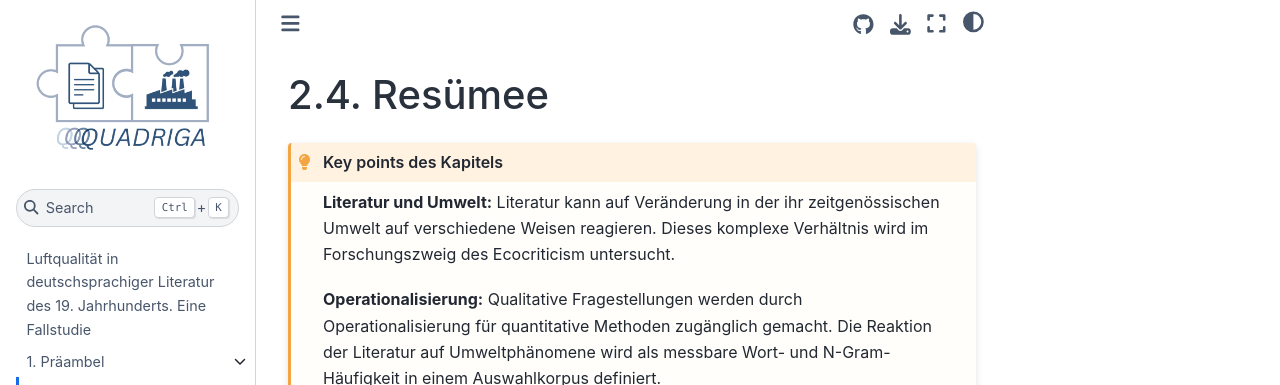
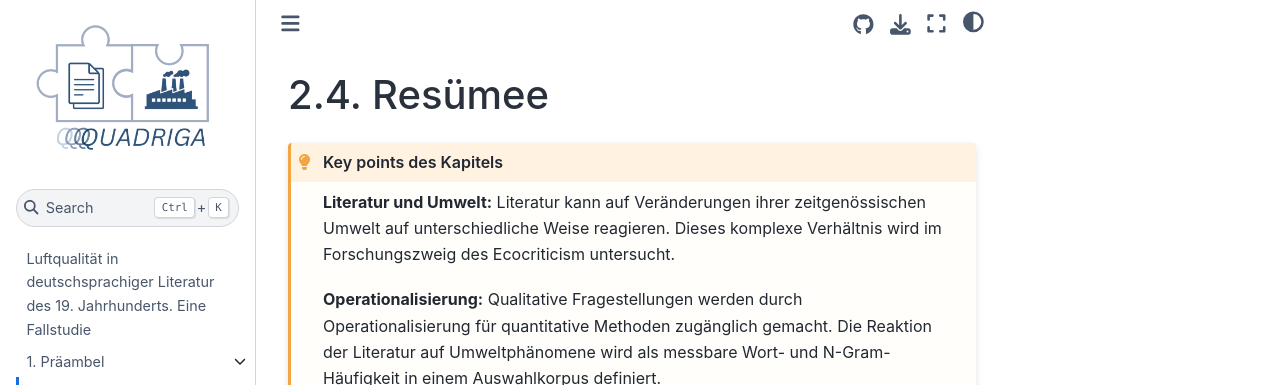
Before and after one commit to quadriga-dk/Text-Fallstudie-3, a Jupyter Book: the page built from research_question/research-question_summary.md, in a window 1280 px wide and 963 px high. Shown: the top 385 px of the window. Built offline with Jupyter Book 1.0.4 settings and Sphinx 7.4.7 and the Sphinx Book theme 1.1.4, drawn with Linux system fonts in a browser that asks for light colours; pages that are not in the unit, such as notebooks, are missing from menus.

Commit message:
Rephrase awkward first sentence of 'Literatur und Umwelt' key point (2.3)
Fixes #186

````diff
--- a/research_question/research-question_summary.md
+++ b/research_question/research-question_summary.md
@@ -4,7 +4,7 @@
 ```{admonition} Key points des Kapitels
 :class: keypoint
 
-**Literatur und Umwelt:** Literatur kann auf Veränderung in der ihr zeitgenössischen Umwelt auf verschiedene Weisen reagieren. Dieses komplexe Verhältnis wird im Forschungszweig des Ecocriticism untersucht.
+**Literatur und Umwelt:** Literatur kann auf Veränderungen ihrer zeitgenössischen Umwelt auf unterschiedliche Weise reagieren. Dieses komplexe Verhältnis wird im Forschungszweig des Ecocriticism untersucht.
 
 **Operationalisierung:** Qualitative Fragestellungen werden durch Operationalisierung für quantitative Methoden zugänglich gemacht. Die Reaktion der Literatur auf Umweltphänomene wird als messbare Wort- und N-Gram-Häufigkeit in einem Auswahlkorpus definiert.
 
````
